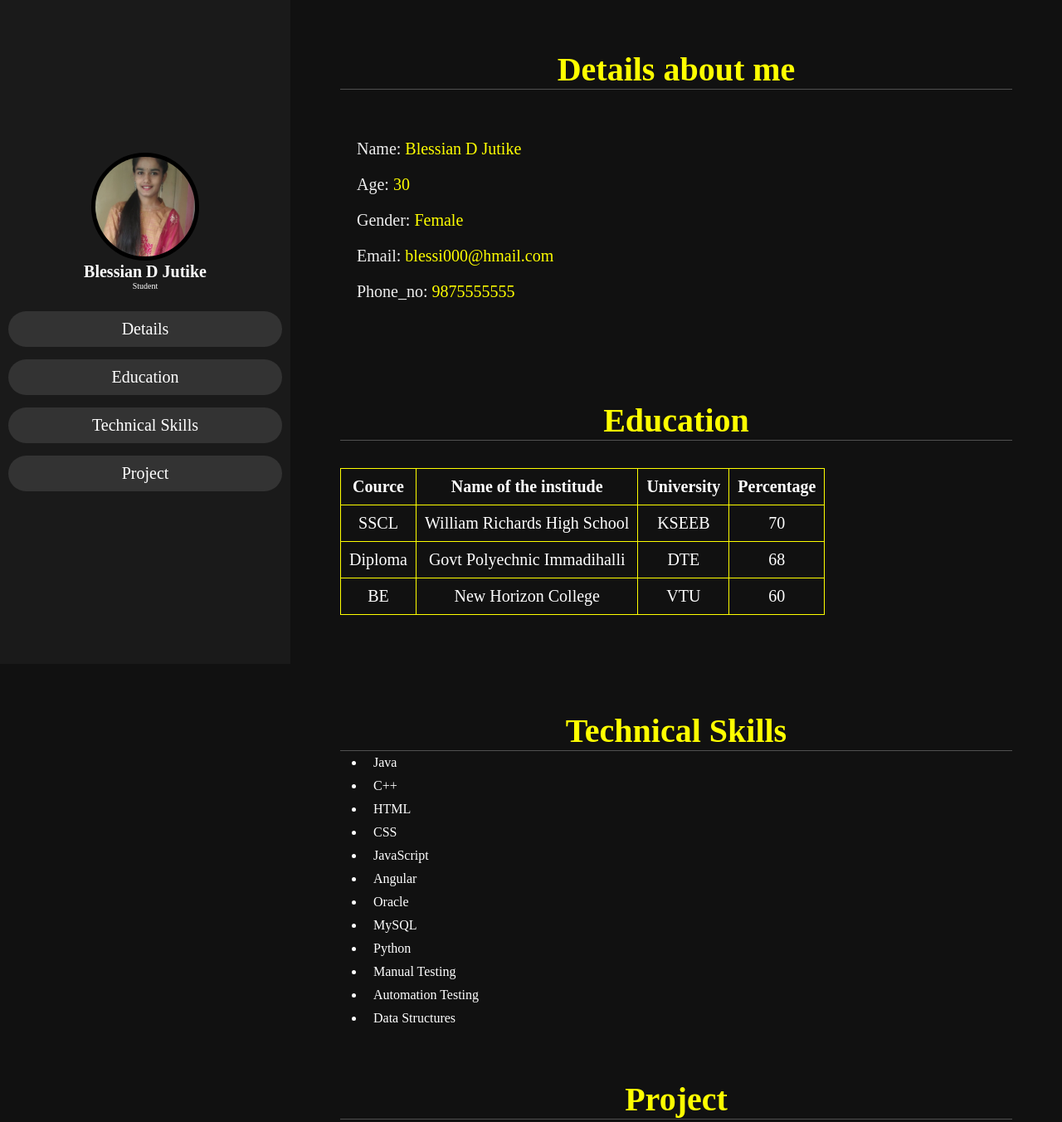
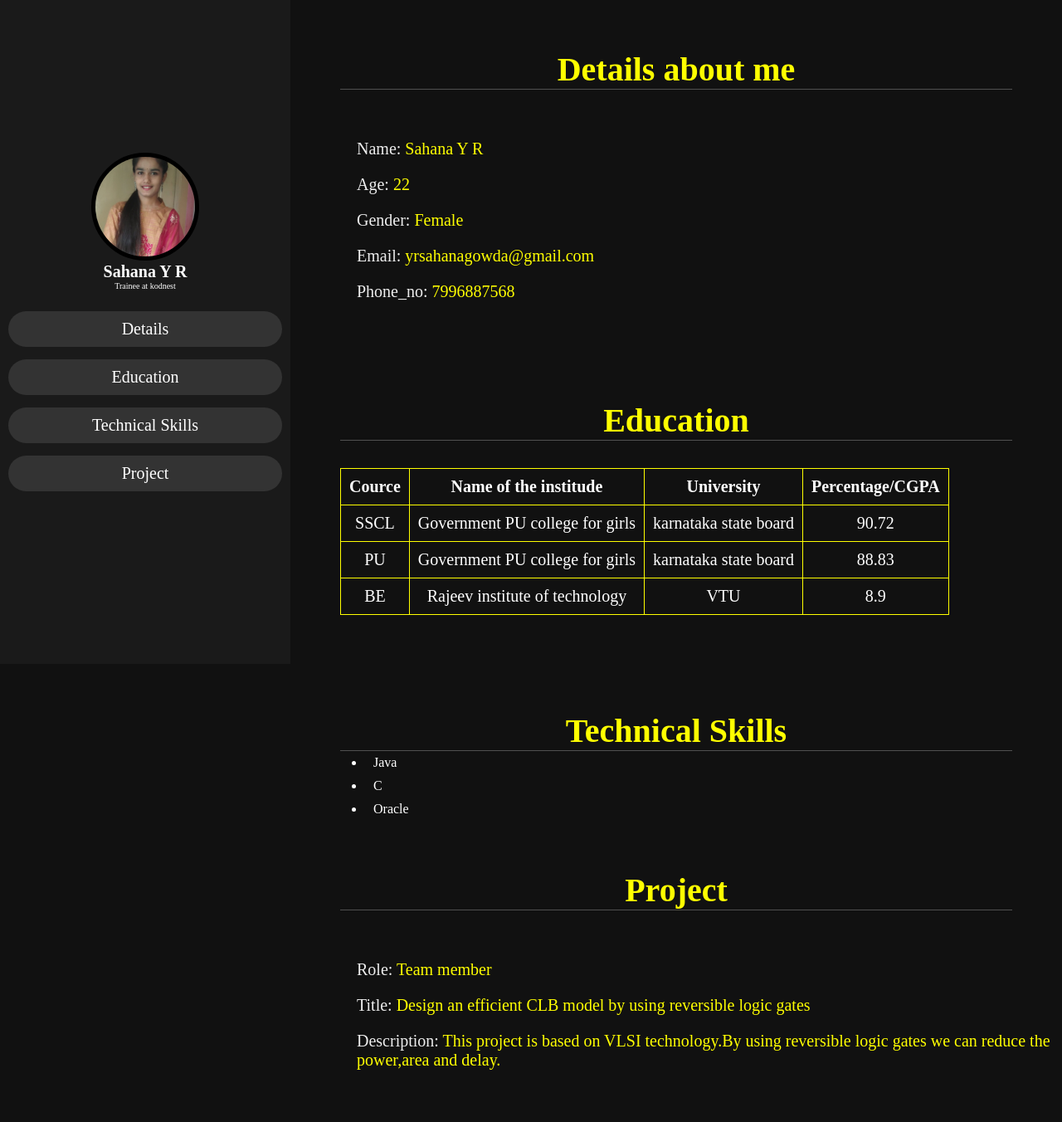
Before and after one commit to Sahana-yr/sahana.github.io, a plain HTML site: page index.html in a window 1280 px wide. Shown: the top 1352 px of the page at 83% size. Drawn offline with Linux system fonts and the light colour scheme.

Commit message:
Add files via upload

```diff
--- a/index.html
+++ b/index.html
@@ -11,8 +11,8 @@
     <header>
        <div class="user">
        <img src="photo.jpg">
-       <h5 class="nm">Blessian D Jutike</h5>
-       <p class="jb">Student</p>
+       <h5 class="nm">Sahana Y R</h5>
+       <p class="jb">Trainee at kodnest</p>
        </div>
        <nav class="nv">
           <ul>
@@ -27,11 +27,11 @@
         <h1 class="heading"><span>Details about me</span></h1>
         <div class="Row">
         <div class="det">
-             <h3><span>Name: </span>Blessian D Jutike</h3>
-             <h3><span>Age: </span>30</h3>
+             <h3><span>Name: </span>Sahana Y R</h3>
+             <h3><span>Age: </span>22</h3>
              <h3><span>Gender: </span>Female</h3>
-             <h3><span>Email: </span>blessi000@hmail.com</h3>
-             <h3><span>Phone_no: </span>9875555555</h3>
+             <h3><span>Email: </span>yrsahanagowda@gmail.com</h3>
+             <h3><span>Phone_no: </span>7996887568</h3>
         </div>
     </div>
     </section>
@@ -42,25 +42,25 @@
             <th>Cource</th>
             <th>Name of the institude</th>
             <th>University</th>
-            <th>Percentage</th>
+            <th>Percentage/CGPA</th>
         </tr>
         <tr>
             <td>SSCL</td>
-            <td>William Richards High School</td>
-            <td>KSEEB</td>
-            <td>70</td>
+            <td>Government PU college for girls</td>
+            <td>karnataka state board</td>
+            <td>90.72</td>
         </tr>
         <tr>
-            <td>Diploma</td>
-            <td>Govt Polyechnic Immadihalli</td>
-            <td>DTE</td>
-            <td>68</td>
+            <td>PU</td>
+            <td>Government PU college for girls</td>
+            <td>karnataka state board</td>
+            <td>88.83</td>
         </tr>
         <tr>
             <td>BE</td>
-            <td>New Horizon College</td>
+            <td>Rajeev institute of technology</td>
             <td>VTU</td>
-            <td>60</td>
+            <td>8.9</td>
         </tr>
     </table>
 </section>
@@ -70,17 +70,9 @@
     <div>
     <ul id="lis">
         <li>Java</li>
-        <li>C++</li>
-        <li>HTML</li>
-        <li>CSS</li>
-        <li>JavaScript</li>
-        <li>Angular</li>
+        <li>C</li>
         <li>Oracle</li>
-        <li>MySQL</li>
-        <li>Python</li>
-        <li>Manual Testing</li>
-        <li>Automation Testing</li>
-        <li>Data Structures</li>
+
     </ul>
 </div>
 </section>
@@ -89,17 +81,8 @@
     <div class="Row">
         <div class="det">
     <h3><span>Role: </span>Team member</h3>
-    <h3><span>Title: </span>Eye state detection of driver</h3>
-    <h3><span>Description: </span>Developing intelligent systems to prevent accidents
-                can be bery effective in minimizingaccident death toll.
-                Drivers fatigue is one of the major causes of traffic
-                accidents,particularly for drivers of large vehicles
-                (such as buses and heavy trucks)due to prolonged driving
-                in working conditions. This project detects the signs of
-                fatigue and sleepiness in the face of the person at the
-                time of driving in this model, the person's face is filmed
-                by a camera in the first step by receiving video sequence,
-                the level of drowsiness is detected.</h3>
+    <h3><span>Title: </span>Design an efficient CLB model by using reversible logic gates </h3>
+    <h3><span>Description: </span>This project is based on VLSI technology.By using reversible logic gates we can reduce the power,area and delay.</h3>
             </div>
 </div>
 </section>
```
